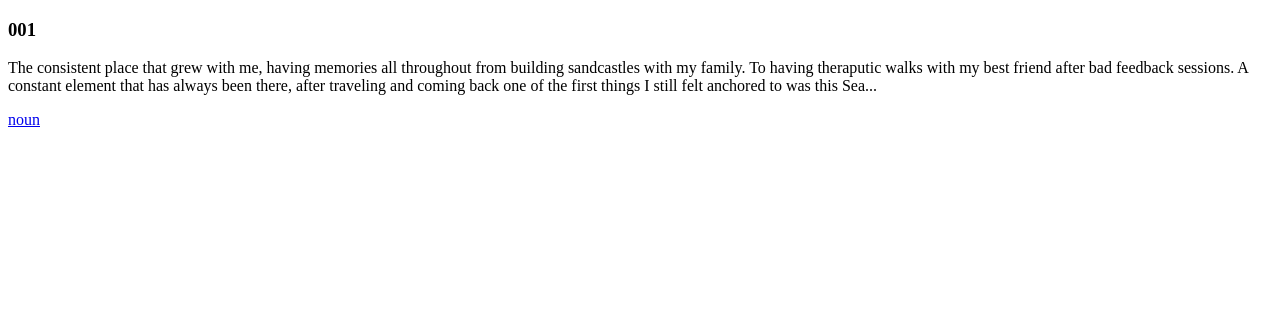
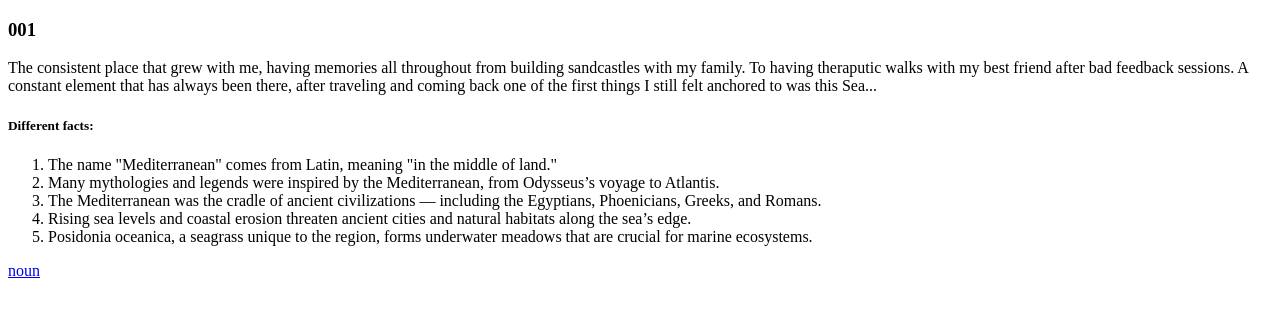
Before and after one commit to ayaelzein/my-fav-place, a plain HTML site: page pers-exper.html in a window 1280 px wide. Drawn offline with Linux system fonts and the light colour scheme.

Commit message:
Adding fact list

```diff
--- a/pers-exper.html
+++ b/pers-exper.html
@@ -13,7 +13,14 @@
             <h3>001</h3>
             <p>The consistent place that grew with me, having memories all throughout from building sandcastles with my family. To having theraputic walks with my best friend after bad feedback sessions. A constant element that has always been there, after traveling and coming back one of the first things I still felt anchored to was this Sea...</p>
 
-
+            <h5>Different facts:</h5>
+            <ol>
+                <li>The name "Mediterranean" comes from Latin, meaning "in the middle of land."</li>
+                <li>Many mythologies and legends were inspired by the Mediterranean, from Odysseus’s voyage to Atlantis.</li>
+                <li>The Mediterranean was the cradle of ancient civilizations — including the Egyptians, Phoenicians, Greeks, and Romans.</li>
+                <li>Rising sea levels and coastal erosion threaten ancient cities and natural habitats along the sea’s edge.</li>
+                <li>Posidonia oceanica, a seagrass unique to the region, forms underwater meadows that are crucial for marine ecosystems.</li>
+            </ol>
         </article>
 
         <section>
```
